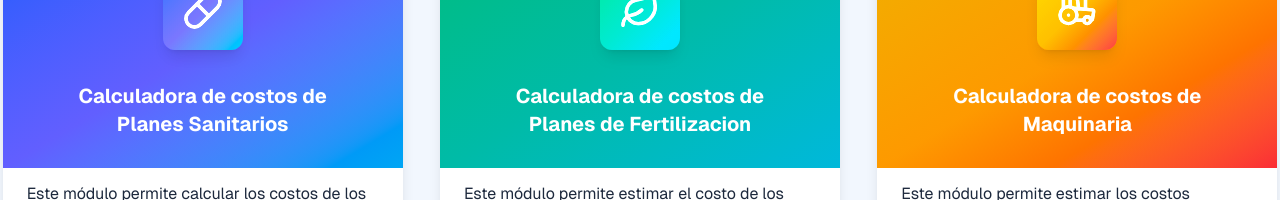
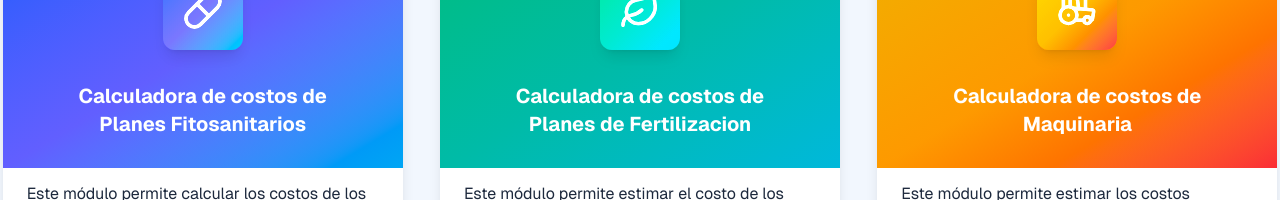
Before and after one commit to TomasAcua/ProyectoINTA, a React (Vite) app: page / in a window 1280 px wide. Shown: the part 234-434 px from the top of the page. Built offline with nearby package versions, Linux system fonts and the light colour scheme; what @react-pdf/renderer would draw is missing.

Commit message:
quick changes

```diff
--- a/src/components/Input/Input.jsx
+++ b/src/components/Input/Input.jsx
@@ -4,7 +4,7 @@ const Input = ({ text, icon, bgColor, value, onChange, type, name, placeholder,
     <div className="flex flex-col gap-1 w-full">
       <div className="flex gap-2 mb-1 items-center">
 
-        <div className={`${bgColor} flex items-center justify-center p-2 rounded-xl`} >{icon}</div>
+        <div className={`${bgColor} flex items-center justify-center rounded-xl`} ><span className="p-2">{icon}</span></div>
         {/* bg-sipan-green */}
         <label htmlFor={name} className="text-sm text-gray-700 font-bold">
         {text}
--- a/src/components/ListaDesplegable/ListaDesplegable.jsx
+++ b/src/components/ListaDesplegable/ListaDesplegable.jsx
@@ -6,7 +6,7 @@ const ListaDesplegable = ({ text, name, id, array = [], value, onChange }) => {
 
   return (
     <div className="flex flex-col gap-1 w-full">
-      <label htmlFor={name} className="text-sm text-gray-700 font-medium">
+      <label htmlFor={name} className="text-sm text-gray-700 font-bold flex pb-1 pl-5">
         {text}
       </label>
       <div className="relative">
--- a/src/data/cardHomeData.js
+++ b/src/data/cardHomeData.js
@@ -4,7 +4,7 @@ export const cardData = [
     {
       id: "costo-sanitario",
       name:"Fitosanitario",
-      title: "Planes Sanitarios",
+      title: "Planes Fitosanitarios",
       subtitle: "",
       description:
         "Este módulo permite calcular los costos de los insumos de un plan fitosanitario y comparar planes alternativos. Se pueden evaluar diferentes estrategias de control, analizar productos específicos y estimar el gasto total por hectárea. La herramienta facilita la toma de decisiones más eficientes, adaptadas a las necesidades productivas y económicas del productor",
```
